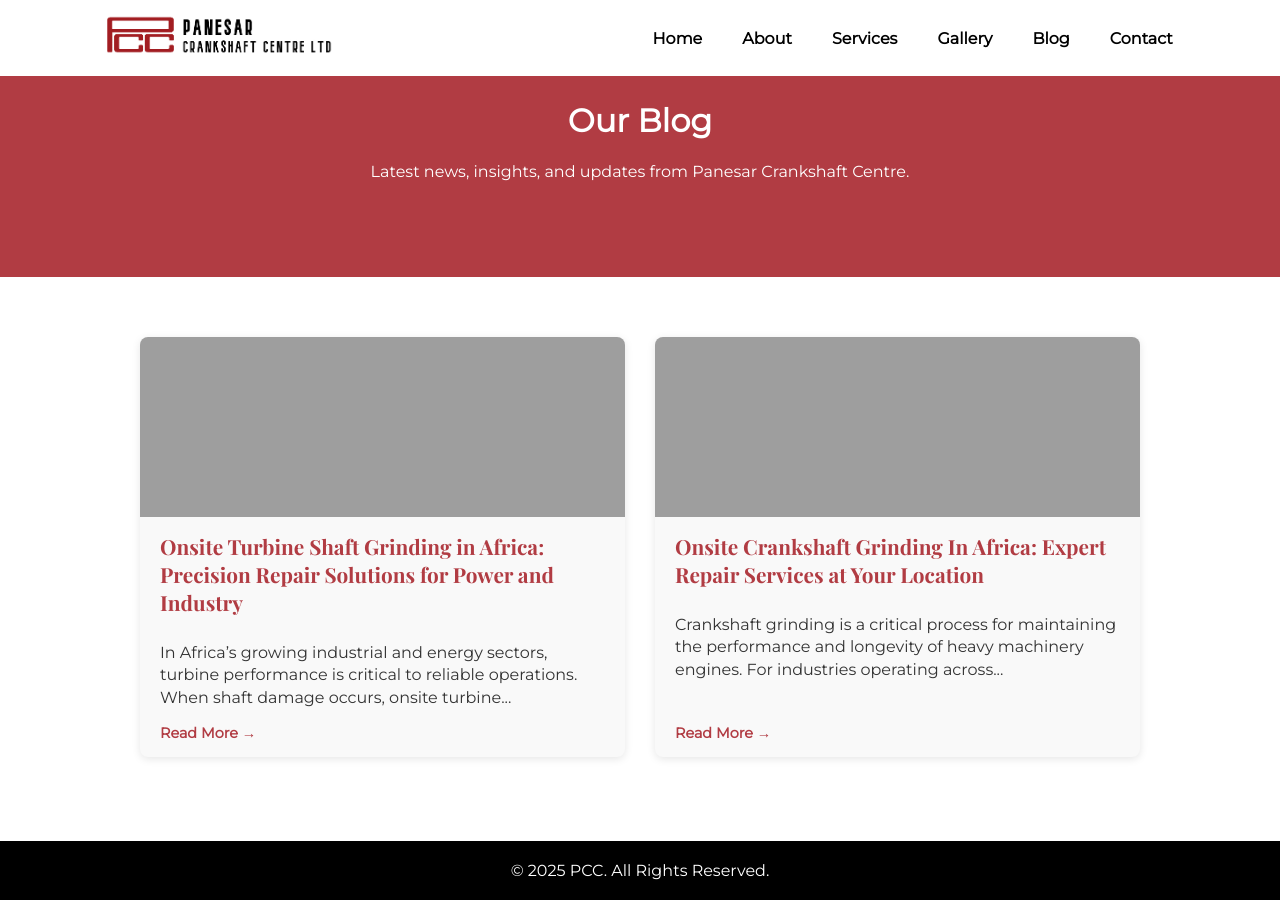
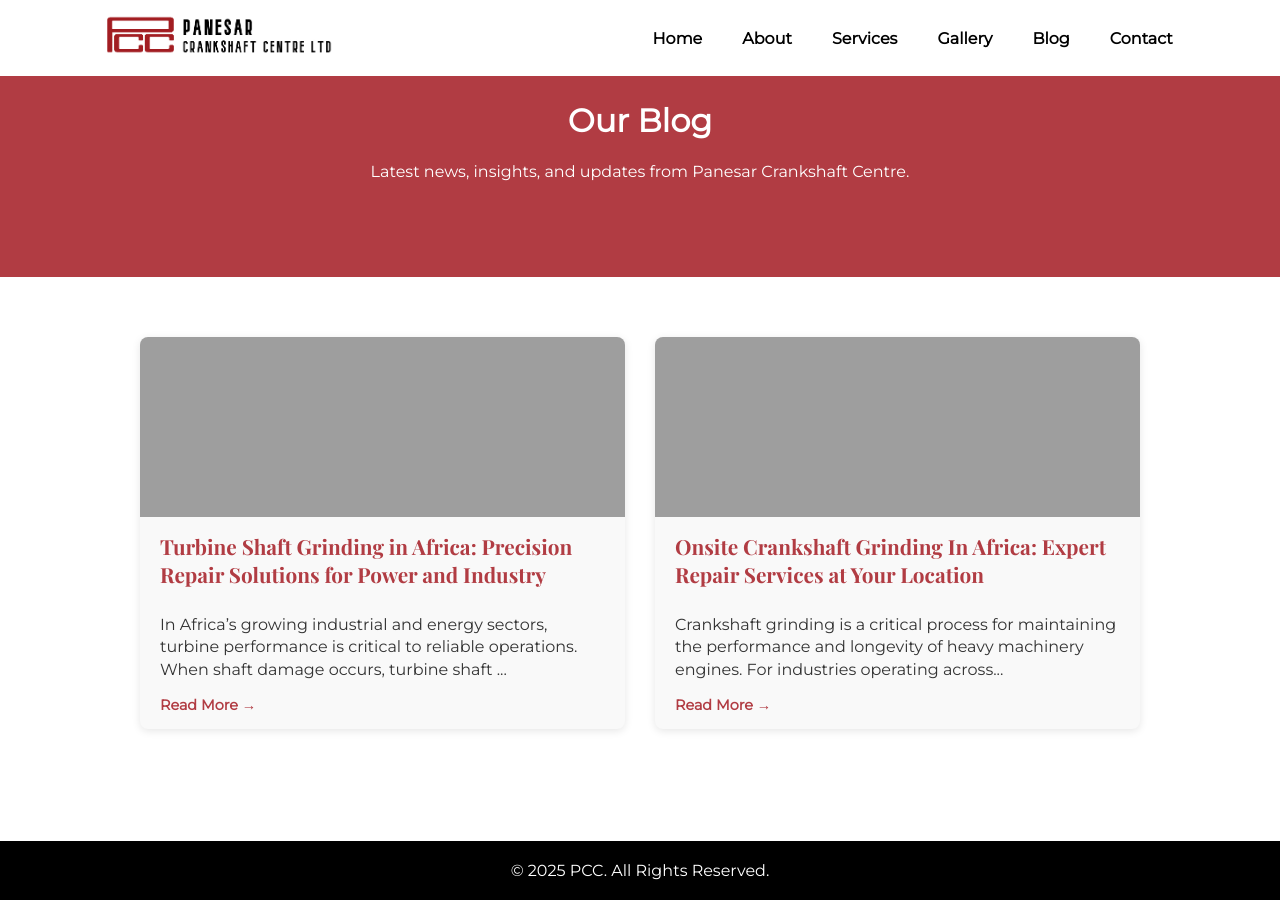
Before and after one commit to kobare/panesar_crankshaft_centre, a Jekyll site: the page built from blog.html, in a window 1280 px wide. Built offline with Jekyll 4.4.1, drawn with Linux system fonts in a browser that asks for light colours.

Commit message:
Edited a post

```diff
--- a/_posts/blogs/2025-07-25-onsite-turbine-shaft-grinding-africa.markdown
+++ b/_posts/blogs/2025-07-25-turbine-shaft-grinding-africa.markdown
@@ -1,6 +1,6 @@
 ---
 layout: post
-title: "Onsite Turbine Shaft Grinding in Africa: Precision Repair Solutions for Power and Industry"
+title: "Turbine Shaft Grinding in Africa: Precision Repair Solutions for Power and Industry"
 bread_crumb: "Blog"
 author: Koby
 avatar: /assets/img/blog/authors/koby.jpg
@@ -11,14 +11,14 @@ categories: blog
 sub_category: machinery
 type: insights
 technology: Shaft Grinding
-permalink: "blog/onsite-turbine-shaft-grinding-africa"
+permalink: "blog/turbine-shaft-grinding-africa"
 ---
 
-In Africa’s growing industrial and energy sectors, turbine performance is critical to reliable operations. When shaft damage occurs, **onsite turbine shaft grinding** is the fastest and most efficient way to restore functionality—without the cost and delay of dismantling.
+In Africa’s growing industrial and energy sectors, turbine performance is critical to reliable operations. When shaft damage occurs, **turbine shaft grinding** is the fastest and most efficient way to restore functionality—without the cost and delay of dismantling.
 
-### **Why Onsite Turbine Shaft Grinding in Africa Is Vital**
+### **Why Turbine Shaft Grinding in Africa Is Vital**
 
-Transporting large turbine components to international workshops is not only expensive but can also halt production for weeks. **Onsite shaft grinding** brings skilled technicians and portable equipment directly to your site—whether in a remote power station, mining operation, or urban industrial hub.
+Transporting large turbine components to international workshops is not only expensive but can also halt production for weeks. **Shaft grinding** brings skilled technicians and portable equipment directly to your site—whether in a remote power station, mining operation, or urban industrial hub.
 
 This method allows for:
 
@@ -36,7 +36,7 @@ This method allows for:
 
 ### **Applications Across African Industries**
 
-Our onsite turbine shaft grinding services are trusted by clients in:
+Our turbine shaft grinding services are trusted by clients in:
 
 - **Thermal and hydroelectric power plants**
 - **Oil & gas refineries and FPSO vessels**
@@ -64,7 +64,7 @@ When choosing a turbine shaft grinding company in Africa, ensure they provide:
 
 ### **Panesar Crankshaft Centre: Africa’s Trusted Shaft Grinding Experts**
 
-At **Panesar Crankshaft Centre**, we specialize in **onsite turbine shaft grinding across Africa**, with mobile teams ready to reach power plants, refineries, and industrial sites anywhere on the continent.
+At **Panesar Crankshaft Centre**, we specialize in **turbine shaft grinding across Africa**, with mobile teams ready to reach power plants, refineries, and industrial sites anywhere on the continent.
 
 Our mission is to **keep Africa’s turbines running smoothly**—by delivering precise, dependable shaft repair wherever you need it.
 
@@ -75,6 +75,6 @@ Contact us today to book a site assessment and get your machinery back in top sh
 
 <br>
 
-**Panesar Crankshaft Centre — Supporting Africa’s power and productivity through expert onsite machining.**
+**Panesar Crankshaft Centre — Supporting Africa’s power and productivity through expert turbine shaft repair.**
 
 ---
```
